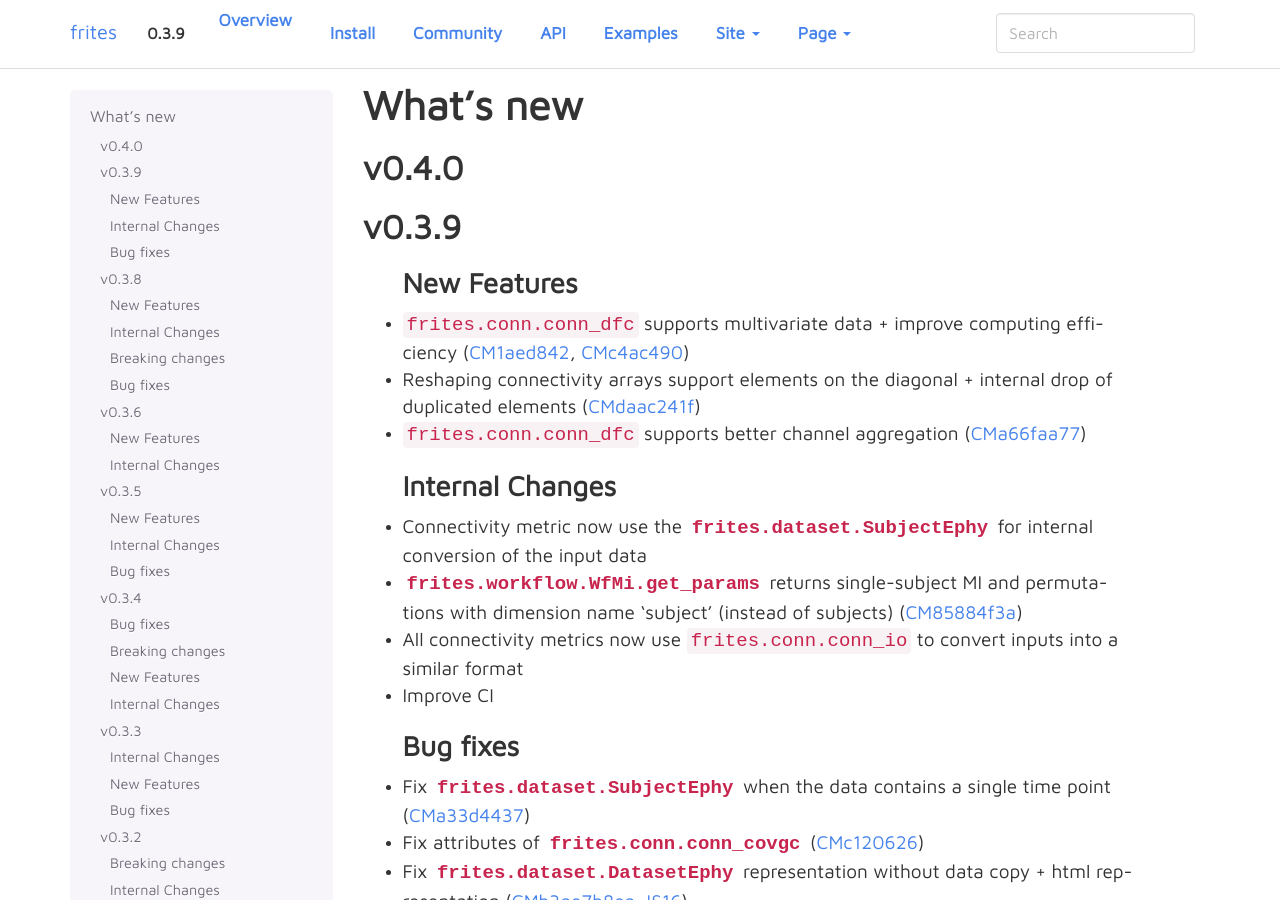
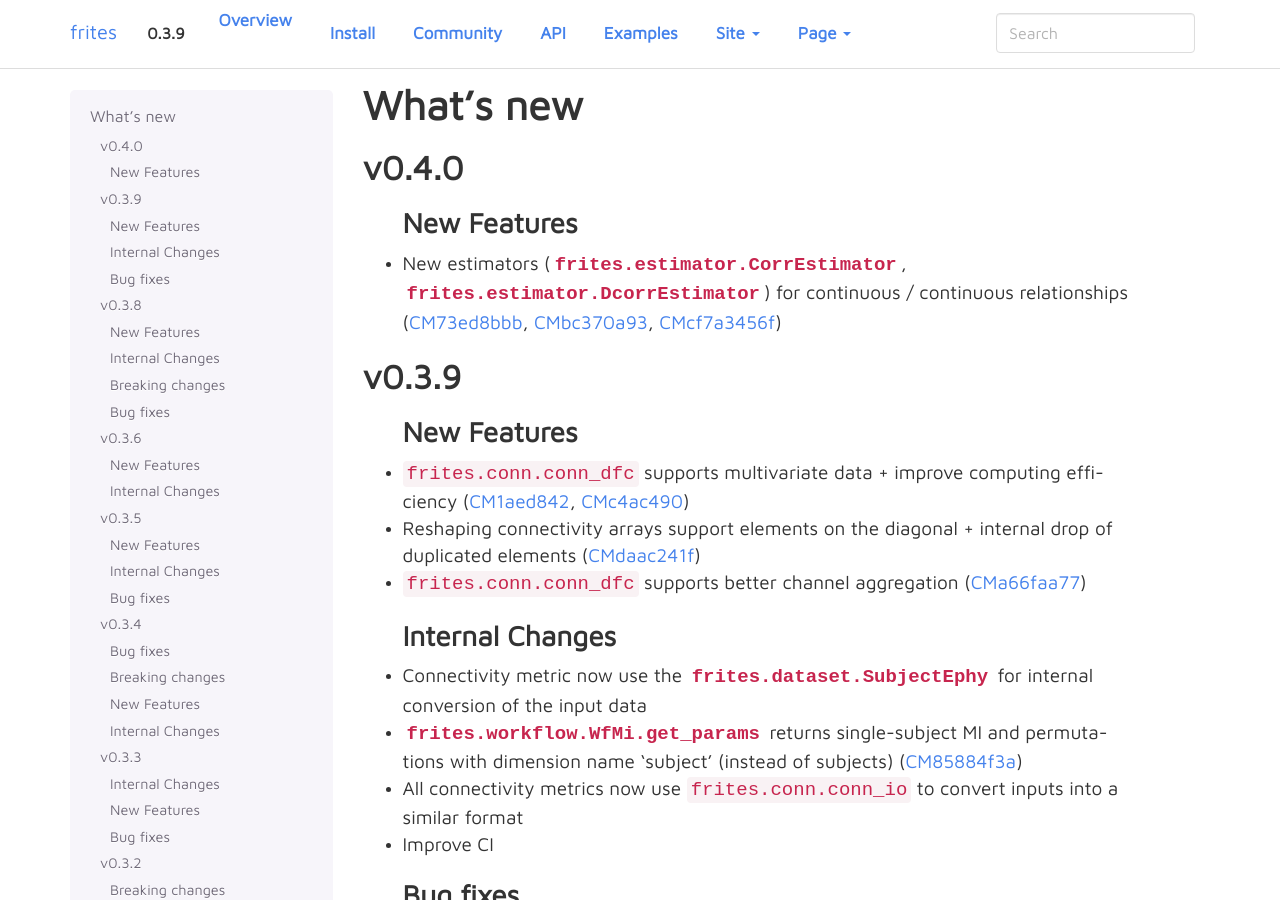
Before and after one commit to brainets/frites, a Sphinx documentation site: the page built from docs/source/whatsnew.rst, in a window 1280 px wide and 900 px high. Built offline with Sphinx 7.4.7, drawn with Linux system fonts in a browser that asks for light colours; pages that are not in the unit, such as notebooks, are missing from menus; cross-references to code outside the pages are shown as plain code.

Commit message:
Update whatsnew

```diff
--- a/docs/source/whatsnew.rst
+++ b/docs/source/whatsnew.rst
@@ -6,6 +6,9 @@ What's new
 v0.4.0
 ------
 
+New Features
+++++++++++++
+* New estimators (:py:class:`frites.estimator.CorrEstimator`, :py:class:`frites.estimator.DcorrEstimator`) for continuous / continuous relationships (:commit:`73ed8bbb`, :commit:`bc370a93`, :commit:`cf7a3456f`)
 
 v0.3.9
 ------
```
